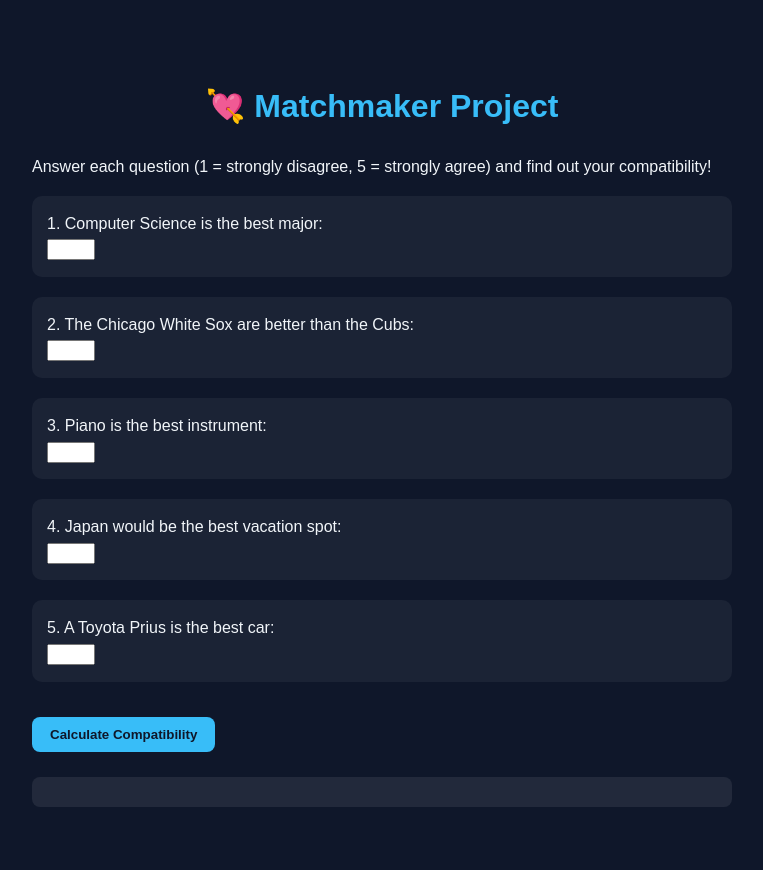
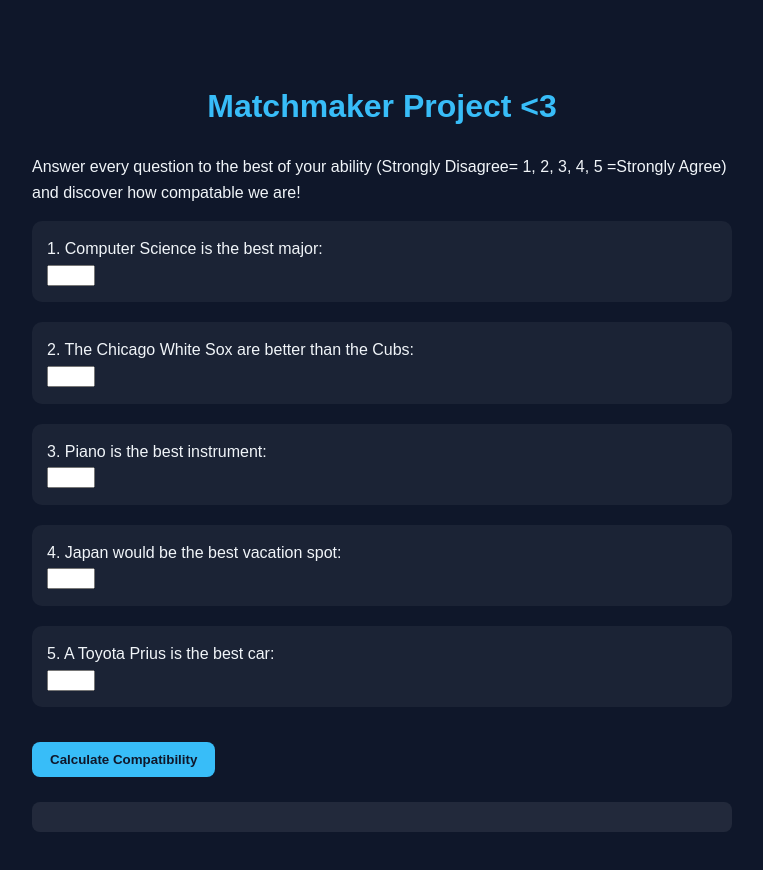
Before and after one commit to CosmosExplorer12893/Matchmaker-IK, a plain HTML site: page index.html in a window 1280 px wide. Shown: the whole page, without its empty margins (258-1021 px from the left). Drawn offline with Linux system fonts and the light colour scheme; a script that the page names is missing.

Commit message:
Update index.html

```diff
--- a/index.html
+++ b/index.html
@@ -43,8 +43,8 @@
   </style>
 </head>
 <body>
-  <h1>💘 Matchmaker Project</h1>
-  <p>Answer each question (1 = strongly disagree, 5 = strongly agree) and find out your compatibility!</p>
+  <h1>Matchmaker Project <3</h1>
+  <p>Answer every question to the best of your ability (Strongly Disagree= 1,  2,  3,  4,  5 =Strongly Agree) and discover how compatable we are!</p>
 
   <form id="quizForm">
     <div class="question">
```
